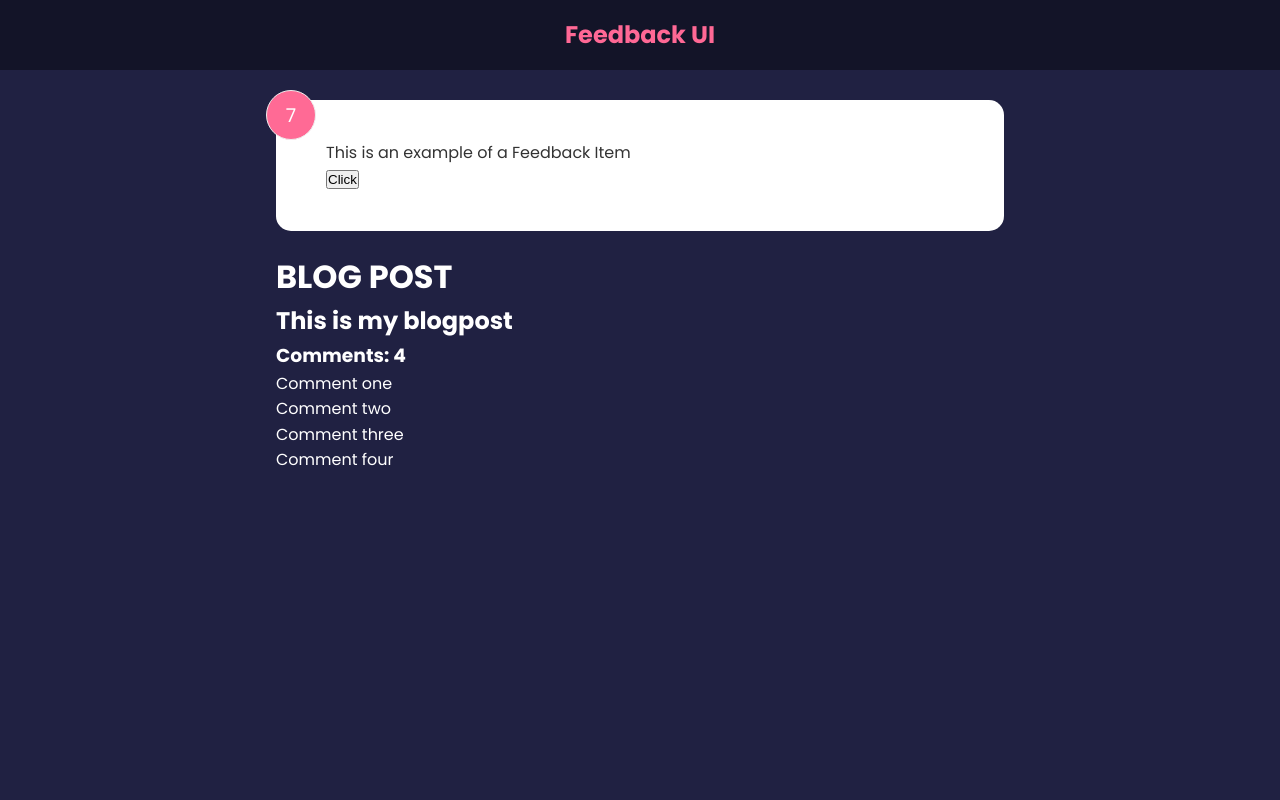
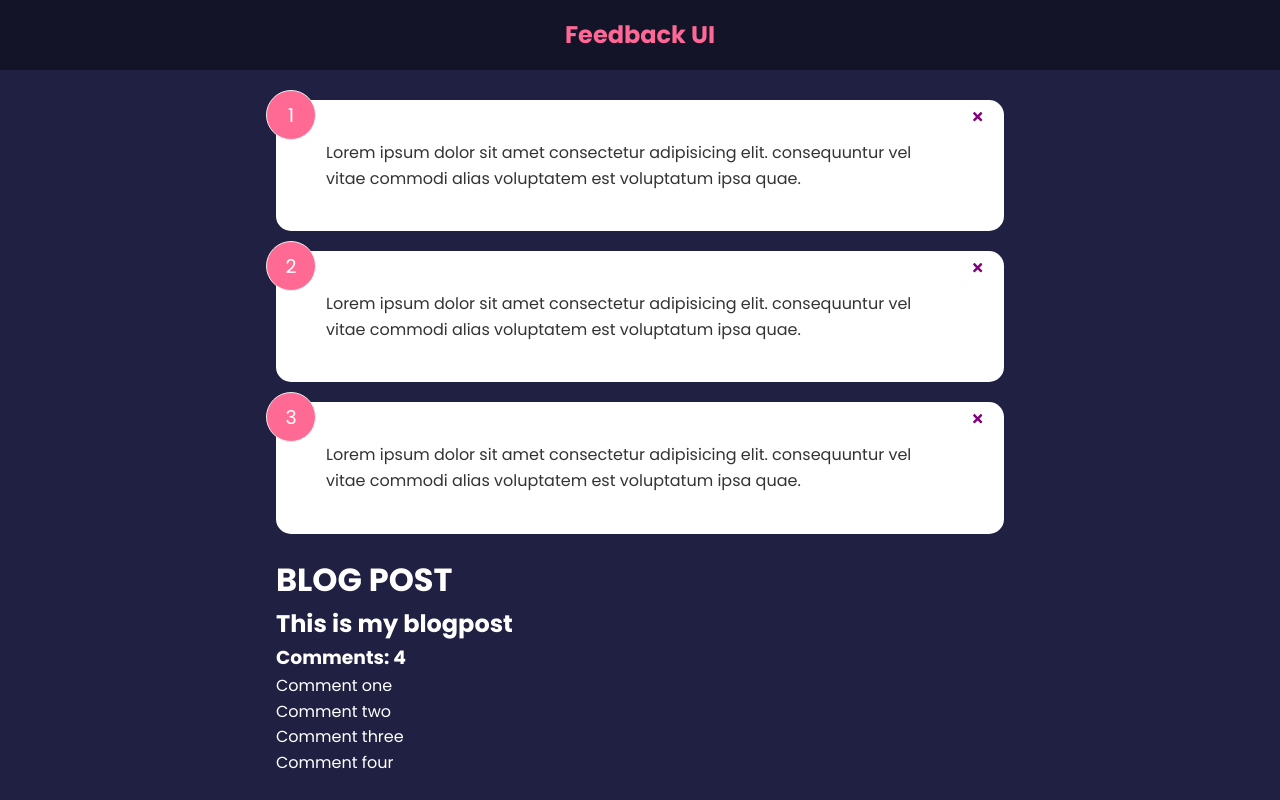
Before and after one commit to frankvazk/feedback-react-app, a React (Create React App) app: page / in a window 1280 px wide. Built offline with nearby package versions, Linux system fonts and the light colour scheme; the HTML template or start-up script is replaced by a standard one.

Commit message:
Prop Drilling Case

```diff
--- a/package.json
+++ b/package.json
@@ -8,6 +8,7 @@
     "@testing-library/user-event": "^13.5.0",
     "react": "^18.2.0",
     "react-dom": "^18.2.0",
+    "react-icons": "^4.6.0",
     "react-scripts": "5.0.1",
     "web-vitals": "^2.1.4"
   },
--- a/src/App.js
+++ b/src/App.js
@@ -1,8 +1,11 @@
 import React from "react";
-import FeedbackItem from "./components/FeedbackItem";
 import Header from "./components/Header";
+import { useState } from "react";
+import FeedbackData from "./data/feedbackData";
+import FeedbackList from "./components/FeedbackList";
 
 const App = () => {
+  const [feedback, setFeedback] = useState(FeedbackData);
   const title = "Blog Post";
   const body = "This is my blogpost";
   const comments = [
@@ -12,12 +15,18 @@
     { id: 4, comment: "Comment four" },
   ];
 
+  const deleteFeedback = (id) => {
+    if (window.confirm("Are you sure you want to delete?")) {
+      setFeedback(feedback.filter((item) => item.id !== id));
+    }
+  };
+
   const showComments = true;
   return (
     <>
       <Header />
       <div className="container">
-        <FeedbackItem />
+        <FeedbackList deleteFeedback={deleteFeedback} feedback={feedback} />
         <h1>{title.toUpperCase()}</h1>
         <h2>{body}</h2>
         <h3>Comments: {showComments ? comments.length : 0}</h3>
--- a/src/components/FeedbackItem.jsx
+++ b/src/components/FeedbackItem.jsx
@@ -1,19 +1,22 @@
-import React, { useState } from "react";
+import React from "react";
+import Card from "./shared/Card";
+import PropTypes from "prop-types";
+import { FaTimes } from "react-icons/fa";
 
-const FeedbackItem = () => {
-  const [rating, setRating] = useState(7);
-  const [text, setText] = useState("This is an example of a Feedback Item");
-  const handleClick = () => {
-    setRating((prevState) => prevState + 1);
-  };
-
+const FeedbackItem = ({ item, deleteFeedback }) => {
   return (
-    <div className="card">
-      <div className="num-display">{rating}</div>
-      <div className="text-display">{text}</div>
-      <button onClick={handleClick}>Click</button>
-    </div>
+    <Card>
+      <div className="num-display">{item.id}</div>
+      <button onClick={() => deleteFeedback(item.id)} className="close">
+        <FaTimes color="purple" />
+      </button>
+      <div className="text-display">{item.text}</div>
+    </Card>
   );
 };
 
+FeedbackItem.propTypes = {
+  item: PropTypes.object.isRequired,
+};
+
 export default FeedbackItem;
--- /dev/null
+++ b/src/components/FeedbackList.jsx
@@ -0,0 +1,29 @@
+import React from "react";
+import FeedbackItem from "./FeedbackItem";
+import PropTypes from "prop-types";
+
+const FeedbackList = ({ feedback, deleteFeedback }) => {
+  return (
+    <div className="feedback-list">
+      {feedback.map((item) => (
+        <FeedbackItem
+          deleteFeedback={deleteFeedback}
+          key={item.id}
+          item={item}
+        />
+      ))}
+    </div>
+  );
+};
+
+FeedbackList.propTypes = {
+  feedback: PropTypes.arrayOf(
+    PropTypes.shape({
+      id: PropTypes.number.isRequired,
+      text: PropTypes.string.isRequired,
+      rating: PropTypes.number.isRequired,
+    })
+  ),
+};
+
+export default FeedbackList;
--- /dev/null
+++ b/src/components/shared/Card.jsx
@@ -0,0 +1,16 @@
+import React from "react";
+import PropTypes from "prop-types";
+
+const Card = ({ children, reverse }) => {
+  return <div className={`card && ${reverse && "reverse"}`}>{children}</div>;
+};
+
+Card.defaultProps = {
+  reverse: false,
+};
+
+Card.propTypes = {
+  children: PropTypes.node.isRequired,
+  reverse: PropTypes.bool.isRequired,
+};
+export default Card;
--- /dev/null
+++ b/src/data/feedbackData.js
@@ -0,0 +1,19 @@
+const FeedbackData = [
+  {
+    id: 1,
+    rating: 10,
+    text: "Lorem ipsum dolor sit amet consectetur adipisicing elit. consequuntur vel vitae commodi alias voluptatem est voluptatum ipsa quae.",
+  },
+  {
+    id: 2,
+    rating: 9,
+    text: "Lorem ipsum dolor sit amet consectetur adipisicing elit. consequuntur vel vitae commodi alias voluptatem est voluptatum ipsa quae.",
+  },
+  {
+    id: 3,
+    rating: 8,
+    text: "Lorem ipsum dolor sit amet consectetur adipisicing elit. consequuntur vel vitae commodi alias voluptatem est voluptatum ipsa quae.",
+  },
+];
+
+export default FeedbackData;
```
Also changed, not shown: 1 other file (tests, documents, lock files or other folders).
